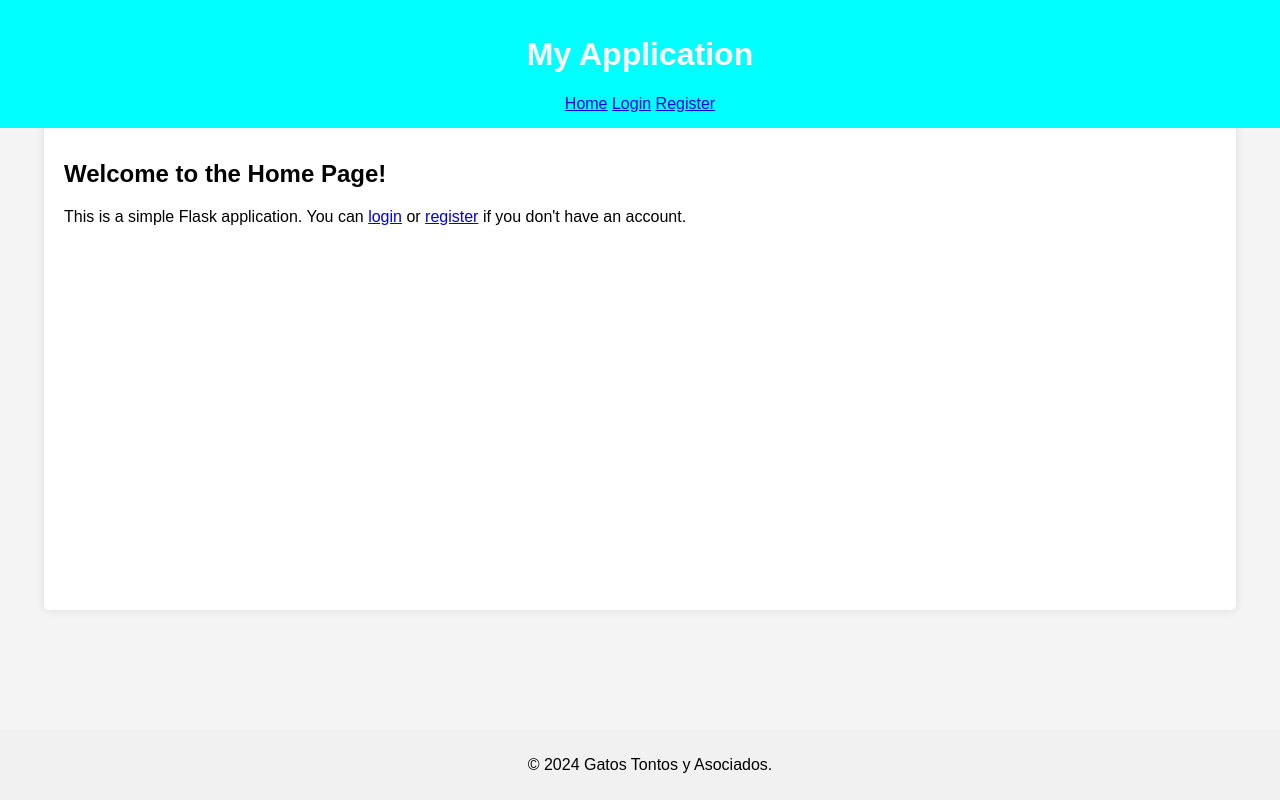
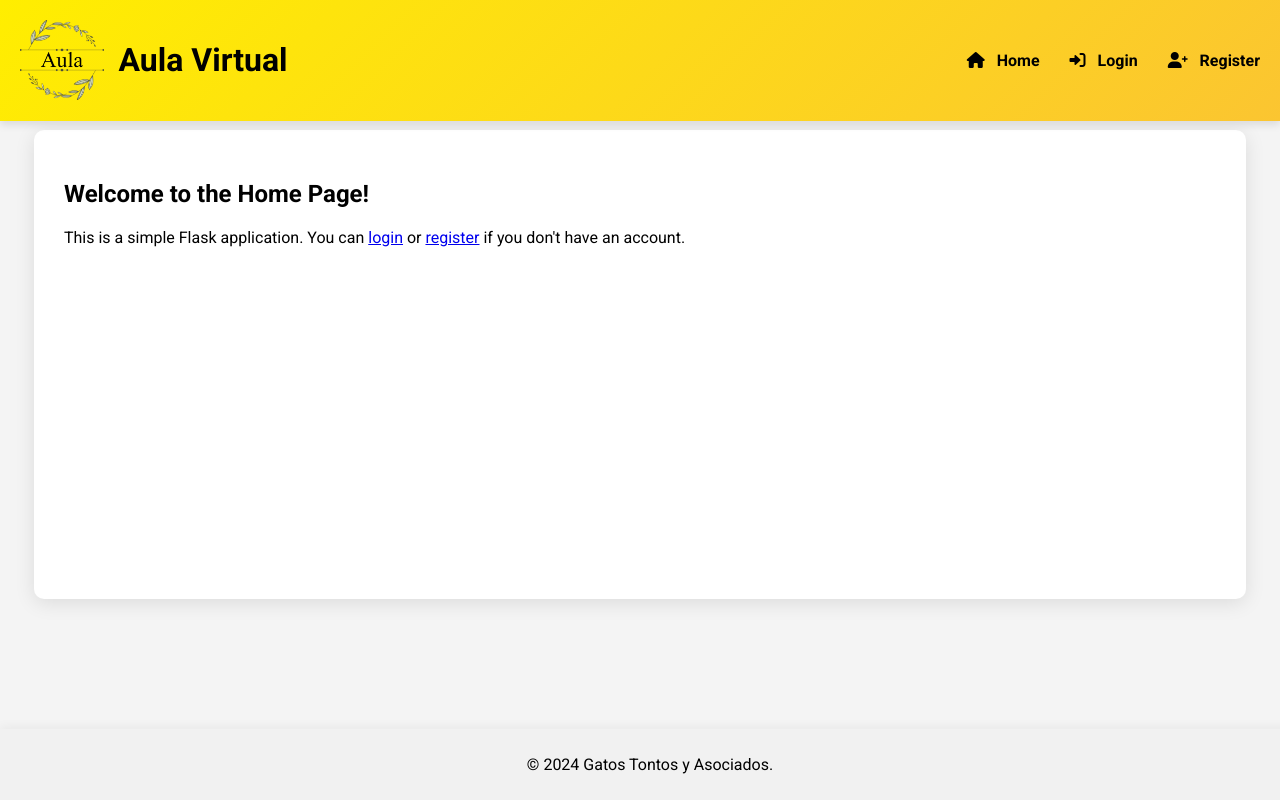
Before and after one commit to Marcos-Ariza/Aula-Virtual, a Flask app: page / in a window 1280 px wide. Run offline with Flask 3, Linux system fonts and the light colour scheme.

Commit message:
Cambios visuales

```diff
--- a/static/style.css
+++ b/static/style.css
@@ -1,37 +1,70 @@
 /* Estilo general */
 body {
-    font-family: Arial, sans-serif;
+    font-family: 'Roboto', sans-serif; /* Cambia la fuente a Roboto */
     margin: 0;
     padding: 0;
     background-color: #f4f4f4;
     display: flex;
     flex-direction: column;
     min-height: 100vh;
-    overflow-x: hidden;  /* Evita la barra de desplazamiento horizontal */
+    overflow-x: hidden;
 }
 
 /* Estilo del encabezado */
 header {
-    background: #00ffff;
-    color: white;
-    padding: 15px;  /* Asegúrate de que este padding sea suficiente */
-    text-align: center;
+    background: linear-gradient(135deg, #ffee00, #fbc531); /* Fondo con gradiente */
+    padding: 20px;
     position: fixed;
     top: 0;
     left: 0;
     right: 0;
     z-index: 1000;
+    display: flex;
+    justify-content: space-between;
+    align-items: center;
+    box-shadow: 0 4px 8px rgba(0, 0, 0, 0.1); /* Añade sombra */
+}
+
+header .logo-title {
+    display: flex;
+    align-items: center;
+}
+
+header .logo-title img {
+    height: 80px; /* Aumenta el tamaño del logo */
+    margin-right: 15px;
+}
+
+header .nav-links {
+    display: flex;
+    gap: 30px; /* Aumenta el espacio entre los enlaces */
+}
+
+header .nav-links a {
+    color: black;
+    text-decoration: none;
+    font-weight: bold;
+    transition: color 0.3s ease; /* Transición para el efecto hover */
+}
+
+header .nav-links a:hover {
+    color: #4cd137; /* Cambia de color en hover */
+    text-decoration: none; /* Elimina el subrayado */
+}
+
+header .nav-links i {
+    margin-right: 8px; /* Espaciado entre el icono y el texto */
 }
 
 /* Estilo del contenido principal */
 main {
-    padding: 20px;
+    padding: 30px;
     background-color: white;
-    margin: 120px auto;  /* Ajustar este margen si es necesario */
+    margin: 130px auto;
     max-width: 90%;
     width: 100%;
-    border-radius: 5px;
-    box-shadow: 0 0 10px rgba(0, 0, 0, 0.1);
+    border-radius: 10px; /* Bordes más redondeados */
+    box-shadow: 0 4px 20px rgba(0, 0, 0, 0.1); /* Añade sombra */
     flex: 1;
 }
 
@@ -41,6 +74,8 @@ footer {
     text-align: center;
     padding: 10px;
     width: 100%;
+    box-shadow: 0 -2px 10px rgba(0, 0, 0, 0.05); /* Sombra sutil */
+    margin-top: auto;
 }
 
 /* Media Queries para Responsividad */
@@ -50,18 +85,27 @@ footer {
     }
 
     main {
-        margin: 100px auto; /* Ajustar margen superior en pantallas más pequeñas */
-        padding: 15px;
+        margin: 100px auto;
+        padding: 20px;
+    }
+
+    header .nav-links {
+        gap: 20px;
     }
 }
 
 @media (max-width: 480px) {
     header {
-        padding: 10px; /* Ajustar para pantallas muy pequeñas */
+        padding: 10px;
     }
 
     main {
-        margin: 80px auto; /* Ajustar margen superior para pantallas pequeñas */
-        padding: 10px;
+        margin: 80px auto;
+        padding: 15px;
+    }
+
+    header .nav-links {
+        flex-direction: column;
+        gap: 15px; /* Ajusta el espacio en pantallas más pequeñas */
     }
 }
--- a/templates/base.html
+++ b/templates/base.html
@@ -3,10 +3,15 @@
   <head>
     <meta charset="UTF-8" />
     <meta name="viewport" content="width=device-width, initial-scale=1.0" />
-    <title>{% block title %}My Application{% endblock %}</title>
+    <title>{% block title %}Aula Virtual{% endblock %}</title>
     <link
       rel="stylesheet"
       href="{{ url_for('static', filename='style.css') }}"
+    />
+    <!-- Cambiamos a Google Fonts para una mejor tipografía -->
+    <link
+      href="https://fonts.googleapis.com/css2?family=Roboto:wght@300;400;700&display=swap"
+      rel="stylesheet"
     />
     <link
       rel="stylesheet"
@@ -15,14 +20,17 @@
   </head>
   <body>
     <header>
-      <h1>My Application</h1>
-      <nav>
-        <a href="{{ url_for('home') }}">Home</a>
+      <div class="logo-title">
+        <img src="{{ url_for('static', filename='logo.png') }}" alt="Logo" />
+        <h1>Aula Virtual</h1>
+      </div>
+      <nav class="nav-links">
+        <a href="{{ url_for('home') }}"><i class="fas fa-home"></i> Home</a>
         {% if current_user.is_authenticated %}
-          <a href="{{ url_for('logout') }}">Logout</a>
+          <a href="{{ url_for('logout') }}"><i class="fas fa-sign-out-alt"></i> Logout</a>
         {% else %}
-          <a href="{{ url_for('login') }}">Login</a>
-          <a href="{{ url_for('register') }}">Register</a>
+          <a href="{{ url_for('login') }}"><i class="fas fa-sign-in-alt"></i> Login</a>
+          <a href="{{ url_for('register') }}"><i class="fas fa-user-plus"></i> Register</a>
         {% endif %}
       </nav>
     </header>
```
Also changed, not shown: static/logo.png (added).
